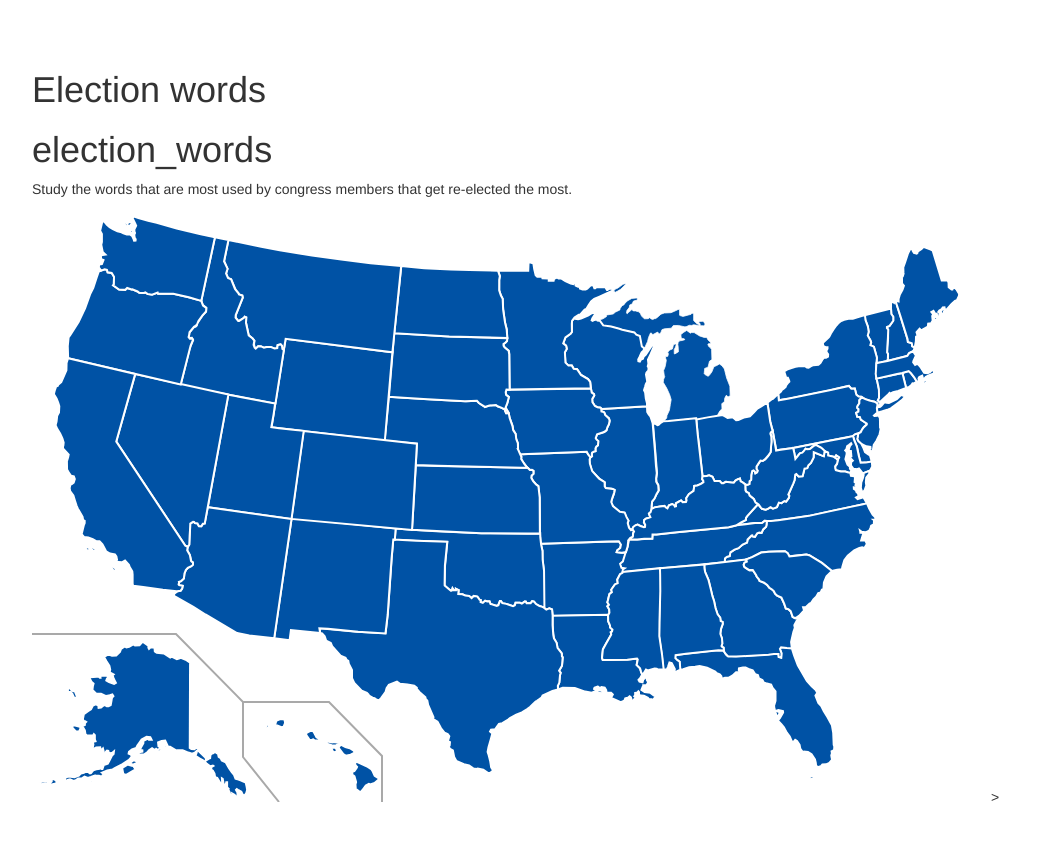
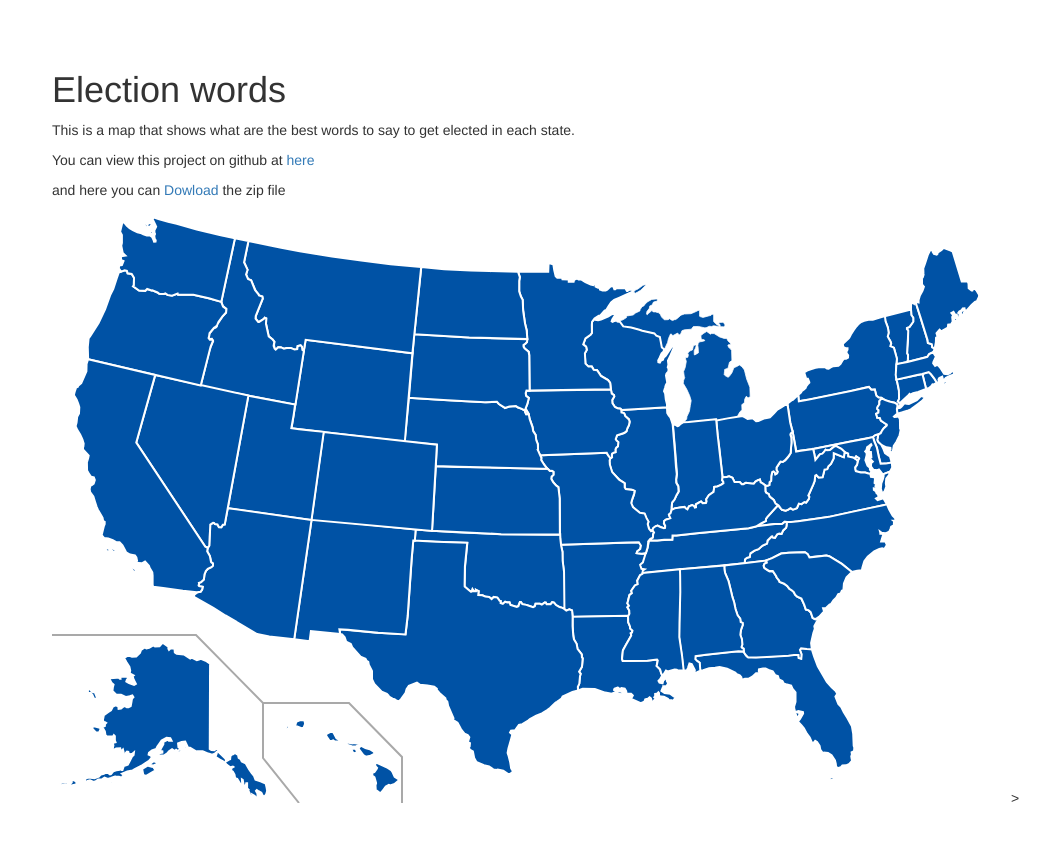
Before and after one commit to gobboph/election_words, a plain HTML site: page index.html in a window 1280 px wide. Shown: the whole page, without its empty margins (18-1068 px from the left). Drawn offline with nearby package versions, Linux system fonts and the light colour scheme; files that its build step writes are made by us from their sources.

Commit message:
changed margins

```diff
--- a/index.html
+++ b/index.html
@@ -26,10 +26,16 @@
         padding-top: 80px;
         margin-top: -280px;
       }
+
+      .p {
+        margin-left: 2cm;
+      }
+
     </style>
 
   </head>
   <body>
+   <div class="container">
     <!-- <div class="wrapper"> -->
       <header>
         <h1>Election words</h1>
@@ -45,19 +51,22 @@
         </ul> -->
       </header>
       <section>
-        <h1>
+       <!--  <h1>
 <a name="election_words" class="anchor" href="#election_words"><span class="octicon octicon-link"></span></a>election_words</h1>
+ -->
 
-<p>Study the words that are most used by congress  members that get re-elected the most.</p>
+    <p>This is a map that shows what are the best words to say to get elected in each state.</p>
+    <p>You can view this project on github at <a href="https://github.com/gobboph/election_words">here</a></p>
+    <p>and here you can <a href="https://github.com/gobboph/election_words/zipball/master">Dowload</strong></a> the zip file</p>
       </section>
-<object data="states.svg" type="image/svg+xml"></object>>
+      <object data="states.svg" type="image/svg+xml"></object>>
 
       <!-- <footer>
         <p>This project is maintained by <a href="https://github.com/gobboph">gobboph</a></p>
         <p><small>Hosted on GitHub Pages &mdash; Theme by <a href="https://github.com/orderedlist">orderedlist</a></small></p>
       </footer>
     </div> -->
-    <script src="javascripts/scale.fix.js"></script>
-
+      <script src="javascripts/scale.fix.js"></script>
+    </div>
   </body>
 </html>
--- a/stylesheets/main.css
+++ b/stylesheets/main.css
@@ -1,8 +1,13 @@
 body {
     padding: 50px;
-    font-family: sans-serif;
+    font-family: "open sans" sans-serif;
 }
 
 footer {
 	padding-top: 80px;
 }
+
+.container {
+   margin:0 auto; /* this will center the page */
+   width:960px; /*  use your width here */
+}
```
